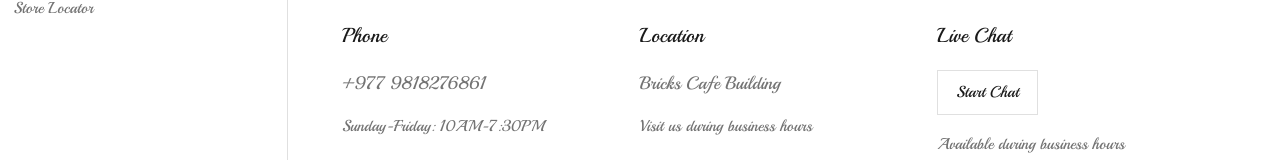
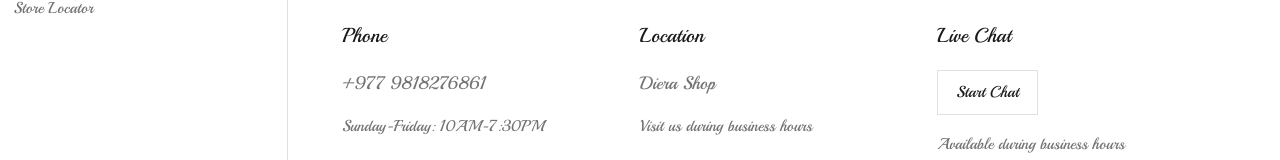
Before and after one commit to Susshxx/DieraShop, a React (Vite) app in the folder frontend/: page /about/customer-care in a window 1280 px wide. Shown: the part 315-475 px from the top of the page. Built offline with nearby package versions, Linux system fonts and the light colour scheme; no server answers.

Commit message:
Updated Dierashop website

```diff
--- a/frontend/src/pages/about/CustomerCare.tsx
+++ b/frontend/src/pages/about/CustomerCare.tsx
@@ -117,7 +117,7 @@ const CustomerCare = () => {
             </div>
             <div className="space-y-4">
               <h3 className="text-lg font-light text-foreground">Location</h3>
-              <p className="text-muted-foreground">Bricks Cafe Building</p>
+              <p className="text-muted-foreground">Diera Shop</p>
               <p className="text-sm text-muted-foreground">Visit us during business hours</p>
             </div>
             <div className="space-y-4">
```
